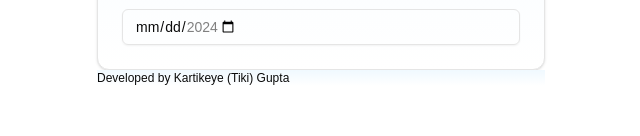
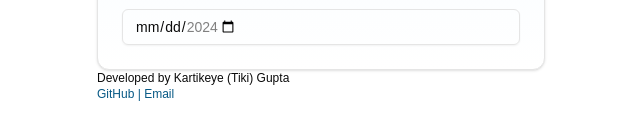
Before and after one commit to kartikeyegupta/foodpoints, a Next.js app: page / in a window 1280 px wide. Shown: the part 296-432 px from the top of the page, without its empty margins (319-959 px from the left). Built offline with nearby package versions, Linux system fonts and the light colour scheme.

Commit message:
finished creds

```diff
--- a/app/page.tsx
+++ b/app/page.tsx
@@ -161,7 +161,8 @@ export default function FoodPointsCalculator() {
           )}
         </CardContent>
       </Card>
-      <p className="w-full max-w-md mx-auto bg-gradient-to-b from-sky-50 to-white text-xs">  Developed by Kartikeye (Tiki) Gupta </p>
+      <p className="w-full max-w-md mx-auto text-xs">  Developed by Kartikeye (Tiki) Gupta </p>
+      <p className="w-full max-w-md mx-auto text-xs text-sky-800"> <a href="http://www.github.com/kartikeyegupta">GitHub</a> | <a href="mailto:kartikeye.gupta@duke.edu">Email</a> </p>
     </>
   )
 }
```
